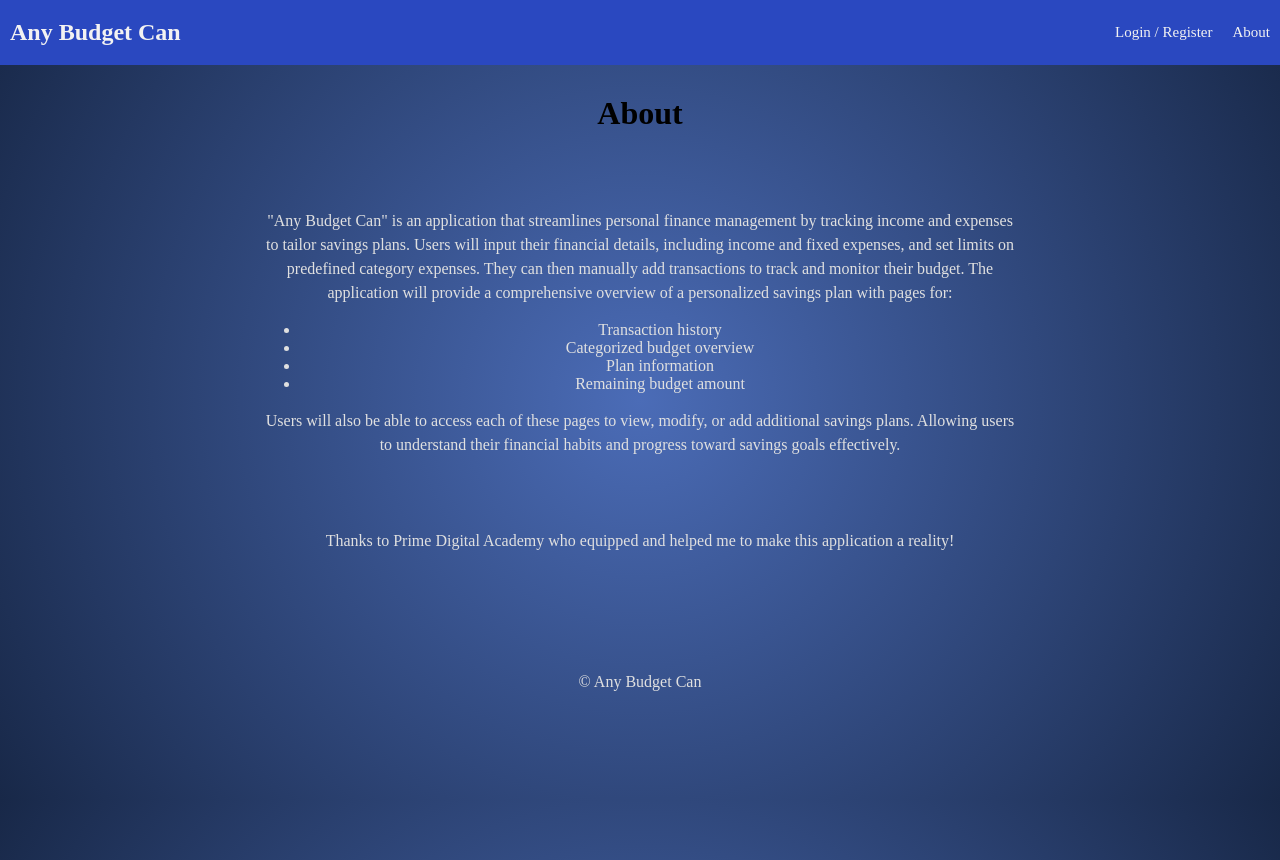
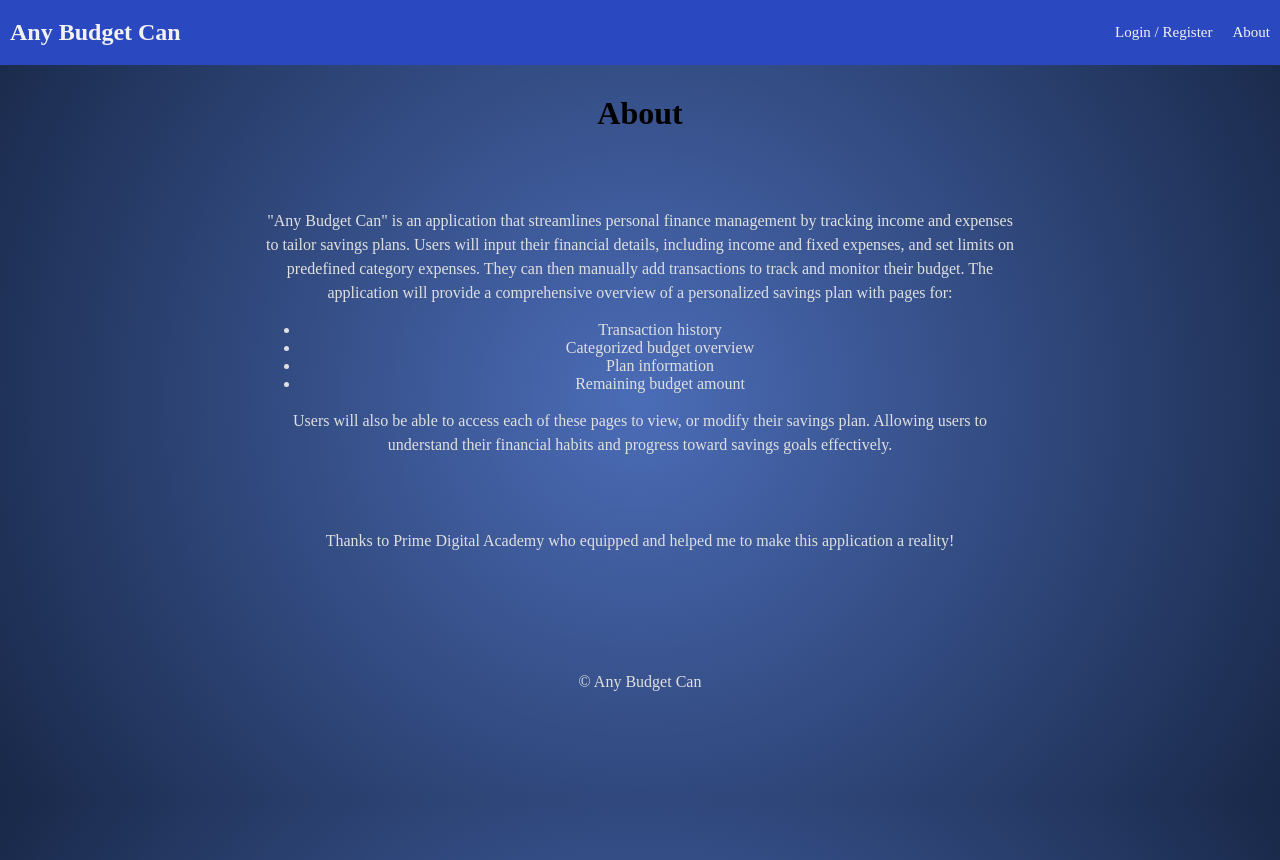
Before and after one commit to Greg-04/solo-project-anybudgetcan, a React (Vite) app: page /#/about in a window 1280 px wide. Built offline with nearby package versions, Linux system fonts and the light colour scheme; no server answers.

Commit message:
formatting about page

```diff
--- a/src/components/AboutPage/AboutPage.jsx
+++ b/src/components/AboutPage/AboutPage.jsx
@@ -32,7 +32,7 @@ function AboutPage() {
           </ul>
           <p>
             Users will also be able to access each of these pages to view,
-            modify, or add additional savings plans. Allowing users to
+            or modify their savings plan. Allowing users to
             understand their financial habits and progress toward savings goals
             effectively.
           </p>
```
